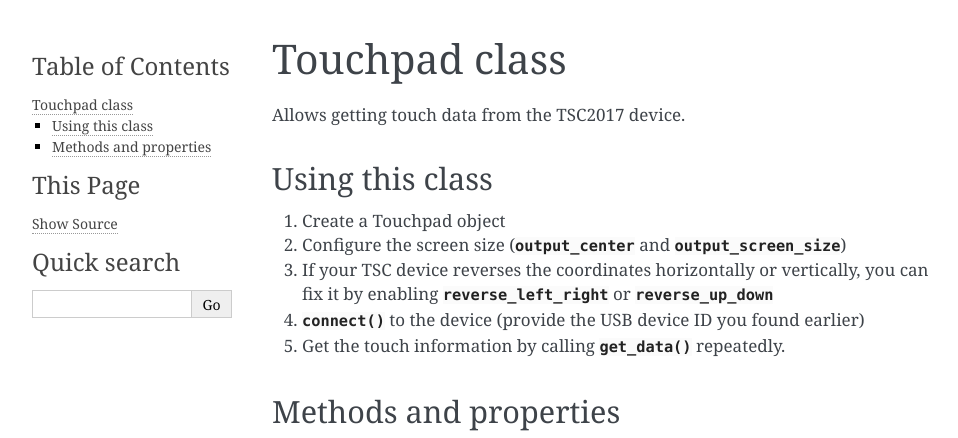
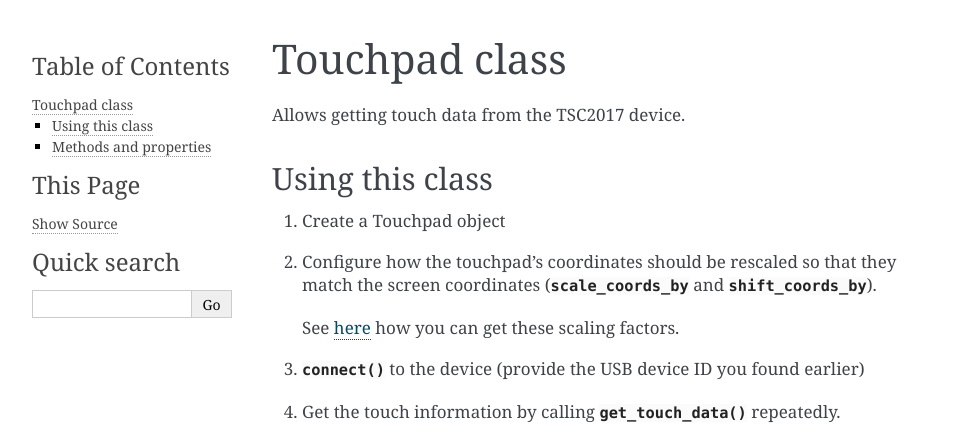
Before and after one commit to trajtracker/tsc2017, a Sphinx documentation site: the page built from docs/source/Touchpad.rst, in a window 1280 px wide, cut to the strip 0-438 px from the top of the page. Shown: the whole strip, without its empty margins (148-1106 px from the left). Built offline with Sphinx 7.4.7, drawn with Linux system fonts in a browser that asks for light colours; the version number could not be read and is left out.

Commit message:
Documentation

```diff
--- a/docs/source/Touchpad.rst
+++ b/docs/source/Touchpad.rst
@@ -10,11 +10,15 @@ Using this class
 ----------------
 
 1. Create a Touchpad object
-2. Configure the screen size (:attr:`~tsc2017.Touchpad.output_center` and :attr:`~tsc2017.Touchpad.output_screen_size`)
-3. If your TSC device reverses the coordinates horizontally or vertically, you can fix it by enabling
-   :attr:`~tsc2017.Touchpad.reverse_left_right` or :attr:`~tsc2017.Touchpad.reverse_up_down`
-4. :func:`~tsc2017.Touchpad.connect` to the device (provide the USB device ID you found earlier)
-5. Get the touch information by calling :func:`~tsc2017.Touchpad.get_data` repeatedly.
+
+2. Configure how the touchpad's coordinates should be rescaled so that they match the screen coordinates
+   (:attr:`~tsc2017.Touchpad.scale_coords_by` and :attr:`~tsc2017.Touchpad.shift_coords_by`).
+
+   See :doc:`here <how_to_configure>` how you can get these scaling factors.
+
+3. :func:`~tsc2017.Touchpad.connect` to the device (provide the USB device ID you found earlier)
+
+4. Get the touch information by calling :func:`~tsc2017.Touchpad.get_touch_data` repeatedly.
 
 
 Methods and properties
--- a/docs/source/conf.py
+++ b/docs/source/conf.py
@@ -20,6 +20,7 @@ import os
 import sys
 sys.path.insert(0, os.path.abspath('/git/tsc2017/pythonlib/src'))
 
+import tsc2017
 
 # -- General configuration ------------------------------------------------
 
@@ -54,9 +55,11 @@ author = u'Dror Dotan'
 # built documents.
 #
 # The short X.Y version.
-version = u'0.1'
+pkg_ver = tsc2017.version()
+version = u'{:}.{:}'.format(pkg_ver[0], pkg_ver[1])
 # The full version, including alpha/beta/rc tags.
-release = u'0.1.1'
+release = u'{:}.{:}.{:}'.format(pkg_ver[0], pkg_ver[1], pkg_ver[2])
+
 
 # The language for content autogenerated by Sphinx. Refer to documentation
 # for a list of supported languages.
--- a/docs/source/index.rst
+++ b/docs/source/index.rst
@@ -10,5 +10,6 @@ TSC2017 for TrajTracker
    :maxdepth: 1
    :glob:
 
+   how_to_configure
    Mouse
    Touchpad
```
Also changed, not shown: docs/source/how_to_configure.rst (added, +28 -0 lines), 1 other file.
